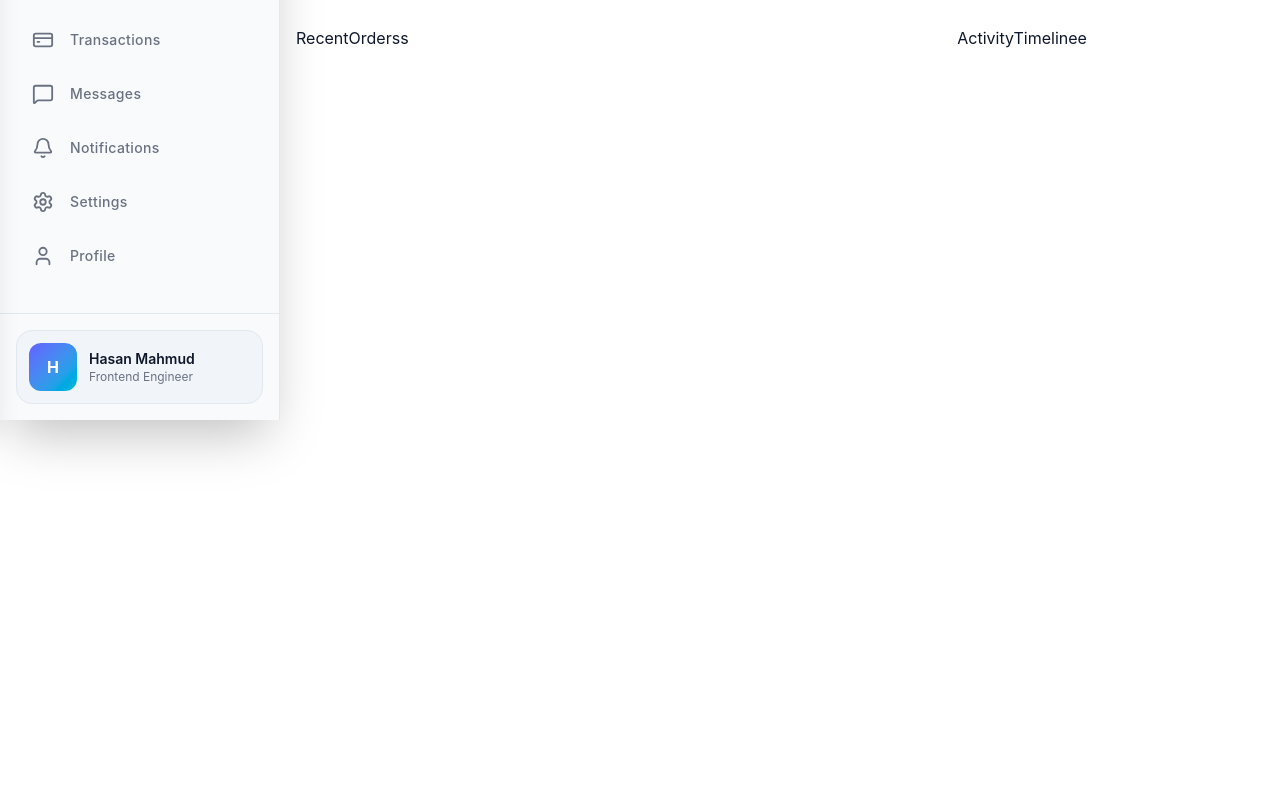
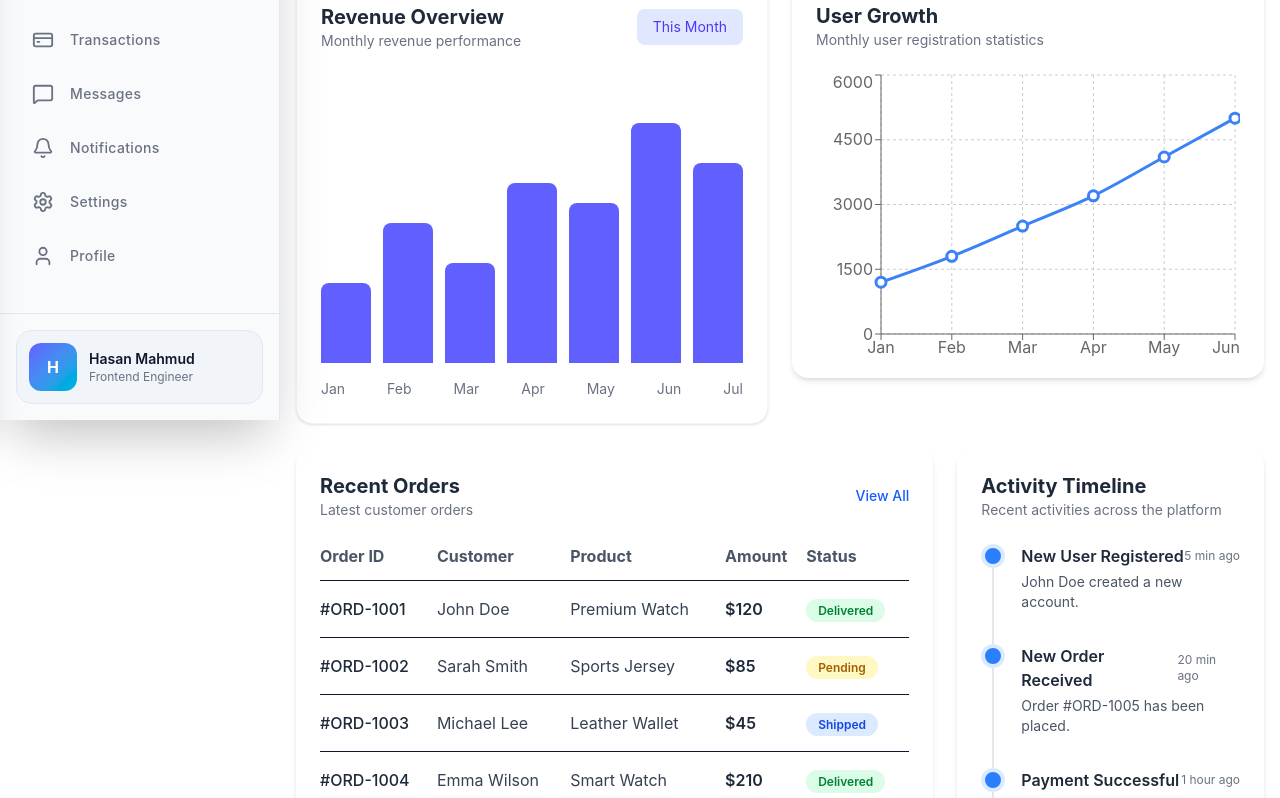
Before and after one commit to Hasan959/dashboard-react-tailwindcss, a React (Vite) app: page /dashboard in a window 1280 px wide. Shown: the part 380-1178 px from the top of the page. Before the commit the page ends 800 px from the top, so only its background shows below. Built offline with nearby package versions, Linux system fonts and the light colour scheme.

Commit message:
git updated

```diff
--- a/package.json
+++ b/package.json
@@ -17,6 +17,7 @@
     "react-dom": "^19.2.6",
     "react-icons": "^5.6.0",
     "react-router": "^7.15.1",
+    "recharts": "^3.9.0",
     "tailwindcss": "^4.3.0"
   },
   "devDependencies": {
--- a/src/components/dashboard/ActivityTimeline.jsx
+++ b/src/components/dashboard/ActivityTimeline.jsx
@@ -1,9 +1,82 @@
-import React from 'react'
+import React from "react";
+
+const activities = [
+  {
+    id: 1,
+    title: "New User Registered",
+    description: "John Doe created a new account.",
+    time: "5 min ago",
+  },
+  {
+    id: 2,
+    title: "New Order Received",
+    description: "Order #ORD-1005 has been placed.",
+    time: "20 min ago",
+  },
+  {
+    id: 3,
+    title: "Payment Successful",
+    description: "Payment received for Order #ORD-1003.",
+    time: "1 hour ago",
+  },
+  {
+    id: 4,
+    title: "Product Added",
+    description: "A new product was added to inventory.",
+    time: "2 hours ago",
+  },
+  {
+    id: 5,
+    title: "Profile Updated",
+    description: "Customer updated account information.",
+    time: "3 hours ago",
+  },
+];
 
 const ActivityTimeline = () => {
   return (
-    <div>ActivityTimelinee</div>
-  )
-}
+    <div className="bg-white rounded-2xl shadow-md p-6">
+      <div className="mb-6">
+        <h2 className="text-xl font-bold text-gray-800">
+          Activity Timeline
+        </h2>
+        <p className="text-sm text-gray-500">
+          Recent activities across the platform
+        </p>
+      </div>
 
-export default ActivityTimeline
+      <div className="relative">
+        {activities.map((activity, index) => (
+          <div key={activity.id} className="flex gap-4 relative pb-8">
+            {/* Timeline Line */}
+            {index !== activities.length - 1 && (
+              <div className="absolute left-[11px] top-6 w-0.5 h-full bg-gray-200"></div>
+            )}
+
+            {/* Timeline Dot */}
+            <div className="w-6 h-6 rounded-full bg-blue-500 border-4 border-blue-100 z-10 flex-shrink-0"></div>
+
+            {/* Content */}
+            <div className="flex-1">
+              <div className="flex items-center justify-between">
+                <h3 className="font-semibold text-gray-800">
+                  {activity.title}
+                </h3>
+
+                <span className="text-xs text-gray-500">
+                  {activity.time}
+                </span>
+              </div>
+
+              <p className="text-sm text-gray-600 mt-1">
+                {activity.description}
+              </p>
+            </div>
+          </div>
+        ))}
+      </div>
+    </div>
+  );
+};
+
+export default ActivityTimeline;
--- a/src/components/dashboard/RecentOrders.jsx
+++ b/src/components/dashboard/RecentOrders.jsx
@@ -1,9 +1,117 @@
-import React from 'react'
+import React from "react";
+
+const orders = [
+  {
+    id: "#ORD-1001",
+    customer: "John Doe",
+    product: "Premium Watch",
+    amount: "$120",
+    status: "Delivered",
+  },
+  {
+    id: "#ORD-1002",
+    customer: "Sarah Smith",
+    product: "Sports Jersey",
+    amount: "$85",
+    status: "Pending",
+  },
+  {
+    id: "#ORD-1003",
+    customer: "Michael Lee",
+    product: "Leather Wallet",
+    amount: "$45",
+    status: "Shipped",
+  },
+  {
+    id: "#ORD-1004",
+    customer: "Emma Wilson",
+    product: "Smart Watch",
+    amount: "$210",
+    status: "Delivered",
+  },
+];
 
 const RecentOrders = () => {
+  const getStatusStyle = (status) => {
+    switch (status) {
+      case "Delivered":
+        return "bg-green-100 text-green-700";
+      case "Pending":
+        return "bg-yellow-100 text-yellow-700";
+      case "Shipped":
+        return "bg-blue-100 text-blue-700";
+      default:
+        return "bg-gray-100 text-gray-700";
+    }
+  };
+
   return (
-    <div>RecentOrderss</div>
-  )
-}
+    <div className="bg-white rounded-2xl shadow-md p-6">
+      <div className="flex items-center justify-between mb-6">
+        <div>
+          <h2 className="text-xl font-bold text-gray-800">
+            Recent Orders
+          </h2>
+          <p className="text-sm text-gray-500">
+            Latest customer orders
+          </p>
+        </div>
 
-export default RecentOrders
+        <button className="text-blue-600 text-sm font-medium hover:text-blue-800">
+          View All
+        </button>
+      </div>
+
+      <div className="overflow-x-auto">
+        <table className="w-full">
+          <thead>
+            <tr className="border-b text-left">
+              <th className="pb-3 text-gray-600">Order ID</th>
+              <th className="pb-3 text-gray-600">Customer</th>
+              <th className="pb-3 text-gray-600">Product</th>
+              <th className="pb-3 text-gray-600">Amount</th>
+              <th className="pb-3 text-gray-600">Status</th>
+            </tr>
+          </thead>
+
+          <tbody>
+            {orders.map((order) => (
+              <tr
+                key={order.id}
+                className="border-b hover:bg-gray-50 transition"
+              >
+                <td className="py-4 font-medium text-gray-800">
+                  {order.id}
+                </td>
+
+                <td className="py-4 text-gray-700">
+                  {order.customer}
+                </td>
+
+                <td className="py-4 text-gray-700">
+                  {order.product}
+                </td>
+
+                <td className="py-4 font-semibold text-gray-800">
+                  {order.amount}
+                </td>
+
+                <td className="py-4">
+                  <span
+                    className={`px-3 py-1 rounded-full text-xs font-semibold ${getStatusStyle(
+                      order.status
+                    )}`}
+                  >
+                    {order.status}
+                  </span>
+                </td>
+              </tr>
+            ))}
+          </tbody>
+        </table>
+      </div>
+    </div>
+  );
+};
+
+export default RecentOrders;
--- a/src/components/dashboard/RevenueChart.jsx
+++ b/src/components/dashboard/RevenueChart.jsx
@@ -1,9 +1,49 @@
-import React from 'react'
+import React from "react";
 
 const RevenueChart = () => {
+  const revenueData = [40, 70, 50, 90, 80, 120, 100];
+
   return (
-    <div>RevenueChartT</div>
-  )
-}
+    <div className="bg-white p-6 rounded-2xl shadow-sm border border-gray-100">
+      {/* Header */}
+      <div className="flex items-center justify-between mb-6">
+        <div>
+          <h2 className="text-xl font-bold text-gray-800">
+            Revenue Overview
+          </h2>
+          <p className="text-sm text-gray-500">
+            Monthly revenue performance
+          </p>
+        </div>
 
-export default RevenueChart
+        <button className="px-4 py-2 text-sm bg-indigo-100 text-indigo-600 rounded-lg">
+          This Month
+        </button>
+      </div>
+
+      {/* Chart Area */}
+      <div className="h-72 flex items-end justify-between gap-3">
+        {revenueData.map((value, index) => (
+          <div
+            key={index}
+            className="flex-1 bg-indigo-500 rounded-t-lg hover:opacity-80 transition-all duration-300"
+            style={{ height: `${value * 2}px` }}
+          ></div>
+        ))}
+      </div>
+
+      {/* Labels */}
+      <div className="flex justify-between mt-4 text-sm text-gray-500">
+        <span>Jan</span>
+        <span>Feb</span>
+        <span>Mar</span>
+        <span>Apr</span>
+        <span>May</span>
+        <span>Jun</span>
+        <span>Jul</span>
+      </div>
+    </div>
+  );
+};
+
+export default RevenueChart;
--- a/src/components/dashboard/StatsCard.jsx
+++ b/src/components/dashboard/StatsCard.jsx
@@ -4,7 +4,7 @@ const StatsCard = ({
   title,
   value,
   icon,
-  growth,
+  growth = 0,
   bgColor = "bg-white",
 }) => {
   return (
@@ -17,7 +17,7 @@ const StatsCard = ({
             {title}
           </h4>
 
-          <h2 className="text-3xl font-bold text-gray-800 mt-2">
+          <h2 className="text-2xl md:text-3xl font-bold text-gray-800 mt-2">
             {value}
           </h2>
 
@@ -34,7 +34,7 @@ const StatsCard = ({
         </div>
 
         <div className="w-14 h-14 rounded-xl bg-indigo-100 flex items-center justify-center text-indigo-600 text-2xl">
-          {icon}
+          {icon || "📊"}
         </div>
       </div>
     </div>
--- a/src/components/dashboard/UserGrowthChart.jsx
+++ b/src/components/dashboard/UserGrowthChart.jsx
@@ -1,9 +1,57 @@
-import React from 'react'
+import React from "react";
+import {
+  ResponsiveContainer,
+  LineChart,
+  Line,
+  XAxis,
+  YAxis,
+  Tooltip,
+  CartesianGrid,
+} from "recharts";
+
+const userData = [
+  { month: "Jan", users: 1200 },
+  { month: "Feb", users: 1800 },
+  { month: "Mar", users: 2500 },
+  { month: "Apr", users: 3200 },
+  { month: "May", users: 4100 },
+  { month: "Jun", users: 5000 },
+];
 
 const UserGrowthChart = () => {
   return (
-    <div>UserGrowthChartt</div>
-  )
-}
+    <div className="bg-white p-6 rounded-2xl shadow-md h-[400px]">
+      <div className="mb-5">
+        <h2 className="text-xl font-bold text-gray-800">
+          User Growth
+        </h2>
+        <p className="text-sm text-gray-500">
+          Monthly user registration statistics
+        </p>
+      </div>
 
-export default UserGrowthChart
+      <ResponsiveContainer width="100%" height="85%">
+        <LineChart data={userData}>
+          <CartesianGrid strokeDasharray="3 3" />
+
+          <XAxis dataKey="month" />
+
+          <YAxis />
+
+          <Tooltip />
+
+          <Line
+            type="monotone"
+            dataKey="users"
+            stroke="#3B82F6"
+            strokeWidth={3}
+            dot={{ r: 5 }}
+            activeDot={{ r: 8 }}
+          />
+        </LineChart>
+      </ResponsiveContainer>
+    </div>
+  );
+};
+
+export default UserGrowthChart;
```
Also changed, not shown: 1 other file (tests, documents, lock files or other folders).
